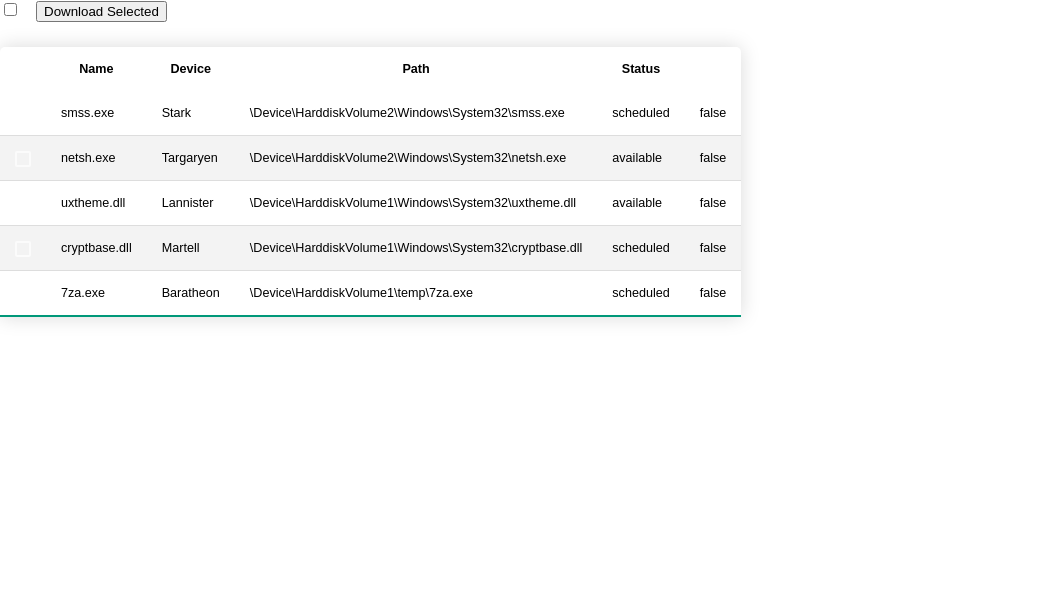
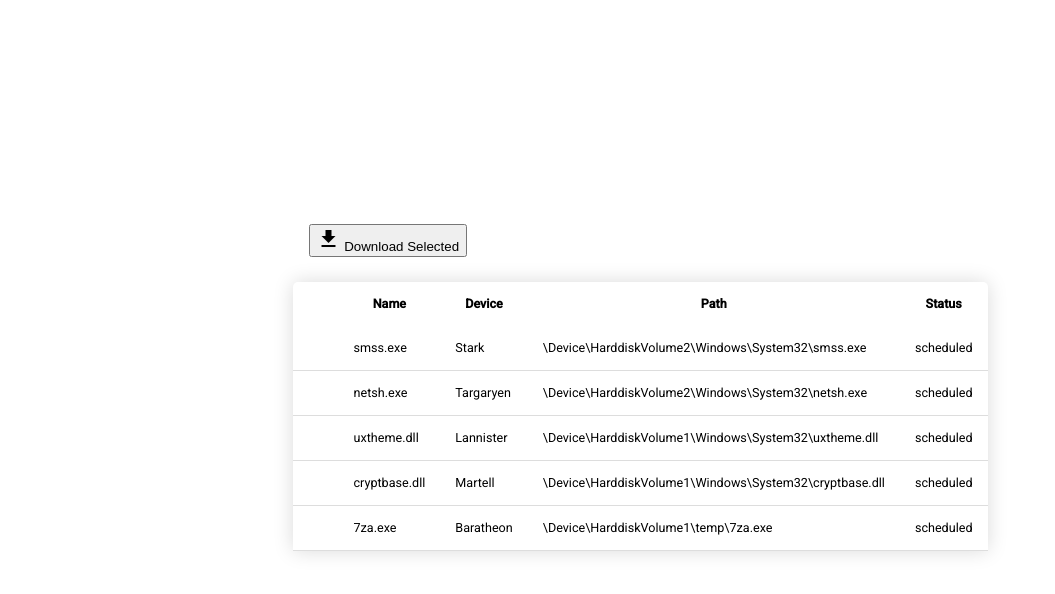
Before and after one commit to benhalverson/data-table-ui, an Angular app: page / in a window 1280 px wide. Shown: the top 594 px of the page, without its empty margins (0-1055 px from the left). Built offline with nearby package versions, Linux system fonts and the light colour scheme.

Commit message:
it works\!

```diff
--- a/src/app/table/table.component.html
+++ b/src/app/table/table.component.html
@@ -1,8 +1,18 @@
 <div class="container">
-  <div>
-    <input type="checkbox" [checked]="isAllCheckBoxChecked()" (change)="checkAllCheckBox($event)">
-     <mat-checkbox type="checkbox" [checked]="isAllCheckBoxChecked()" (change)="checkAllCheckBox($event)"></mat-checkbox>
-    <button (click)="onDownload()">Download Selected</button>
+
+  <div class="download-bar">
+    <mat-checkbox
+      [checked]="allchecked"
+      [indeterminate]="someChecked()"
+      (change)="setAll($event.checked)"
+    ></mat-checkbox>
+    <span *ngIf="countChecked() > 0">
+       Selected {{countChecked()}}
+    </span>
+
+    <button (click)="onDownload()">
+      <span class="material-icons"> download </span> Download Selected
+    </button>
   </div>
   <table class="content-table">
     <thead>
@@ -13,14 +23,17 @@
       <th>Status</th>
     </thead>
     <tbody>
-    <tr *ngFor="let item of tableData; let i=index;">
-      <td> <mat-checkbox [checked]="isAllCheckBoxChecked()" (change)="checkAllCheckBox($event)"></mat-checkbox></td>
-      <!-- <td><input type="checkbox" value="{{item.isChecked}}" [(ngModel)]="item[i].checked"></td> -->
-      <td>{{item.name}}</td>
-      <td>{{item.device}}</td>
-      <td>{{item.path}}</td>
-      <td>{{item.status}}</td>
-      <td>{{item.isChecked}}</td>
+      <tr *ngFor="let item of tableData; let i = index">
+        <td>
+          <mat-checkbox
+            [(ngModel)]="item.isChecked"
+            (ngModelChange)="updateAllChecked()"
+          ></mat-checkbox>
+        </td>
+        <td>{{ item.name }}</td>
+        <td>{{ item.device }}</td>
+        <td>{{ item.path }}</td>
+        <td>{{ item.status }}</td>
       </tr>
     </tbody>
   </table>
--- a/src/app/table/table.component.scss
+++ b/src/app/table/table.component.scss
@@ -1,40 +1,27 @@
-* {
-  font-family: sans-serif;
-}
-
 .content-table {
   border-collapse: collapse;
+  border-radius: 5px 5px 0 0;
+  box-shadow: 0 0 20px rgba(0, 0, 0, 0.15);
+  font-size: 0.9em;
   margin: 25px 0;
-  font-size: 0.9em;
   min-width: 400px;
-  border-radius: 5px 5px 0 0;
   overflow: hidden;
-  box-shadow: 0 0 20px rgba(0, 0, 0, 0.15);
 
   thead {
     tr {
       background-color: #009879;
       color: #ffffff;
+      font-weight: bold;
       text-align: left;
-      font-weight: bold;
     }
   }
 
   tbody {
     tr {
       border-bottom: 1px solid #dddddd;
-
-      &:nth-of-type(even) {
-        background-color: #f3f3f3;
-      }
-
-      &:last-of-type {
-        border-bottom: 2px solid #009879;
-      }
-
       &.active-row {
+        color: #009879;
         font-weight: bold;
-        color: #009879;
       }
     }
   }
@@ -44,3 +31,10 @@
 .content-table td {
   padding: 12px 15px;
 }
+
+
+.container {
+  display: grid;
+  height: 100vh;
+  place-content: center;
+}
--- a/src/app/table/table.component.ts
+++ b/src/app/table/table.component.ts
@@ -11,6 +11,7 @@ export class TableComponent implements OnInit {
   constructor(private readonly dataService: DataService) {}
   tableData: Table[] = [];
   checked = false;
+  allchecked = false;
   indeterminate = false;
 
   ngOnInit(): void {
@@ -18,19 +19,40 @@ export class TableComponent implements OnInit {
   }
 
   onDownload() {
-    alert('downloading file(s)');
+    alert(`downloading files(s): ${this.status()}`);
   }
 
-  onSelect() {
-    console.log('selecting a row...');
+  private status(): string[] {
+    return this.tableData
+      .filter((data) => data.status.includes('available'))
+      .map((data) => data.name);
   }
 
-  checkAllCheckBox(e) {
-    this.tableData.forEach((x) => (x.isChecked = e.target.checked));
-    console.log('checked', e.target.checked);
+  setAll(checked: boolean) {
+    this.allchecked = checked;
+    this.tableData.forEach((data) => (data.isChecked = checked));
   }
 
-  isAllCheckBoxChecked() {
-    return this.tableData.every((p) => p.isChecked);
+  someChecked() {
+    const somechecked =
+      this.tableData.filter((data) => {
+        if (data.isChecked) {
+          data.status = 'available';
+        } else {
+          data.status = 'scheduled';
+        }
+      }).length > 0 && !this.allchecked;
+    console.log('some', somechecked);
+    debugger;
+    return somechecked;
+  }
+
+  updateAllChecked() {
+    this.allchecked = this.tableData.every((data) => data.isChecked);
+    // this.status();
+  }
+
+  countChecked(): number {
+    return this.tableData.filter((data) => data.isChecked).length;
   }
 }
--- a/src/styles.scss
+++ b/src/styles.scss
@@ -1,4 +1,9 @@
-/* You can add global styles to this file, and also import other style files */
+html,
+body {
+  height: 100%;
+}
 
-html, body { height: 100%; }
-body { margin: 0; font-family: Roboto, "Helvetica Neue", sans-serif; }
+body {
+  margin: 0;
+  font-family: Roboto, "Helvetica Neue", sans-serif;
+}
```
Also changed, not shown: src/app/app.module.ts (+7 -6 lines). Lines whose indentation alone changed are shown as unchanged.
